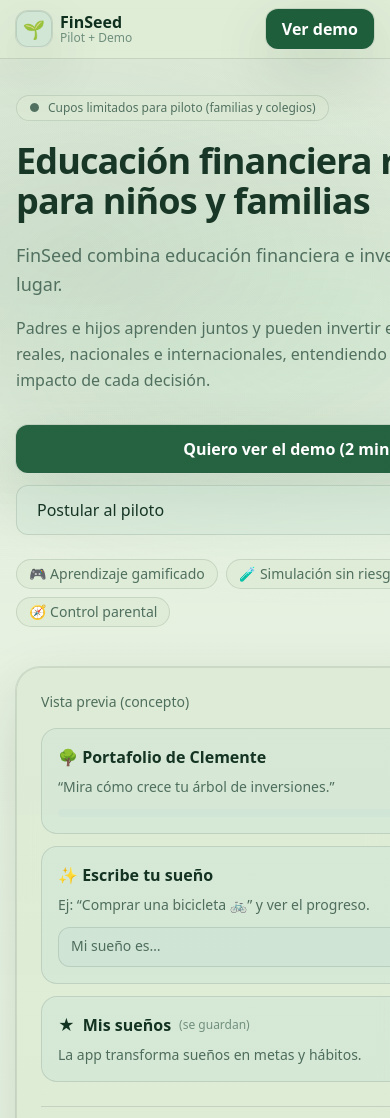
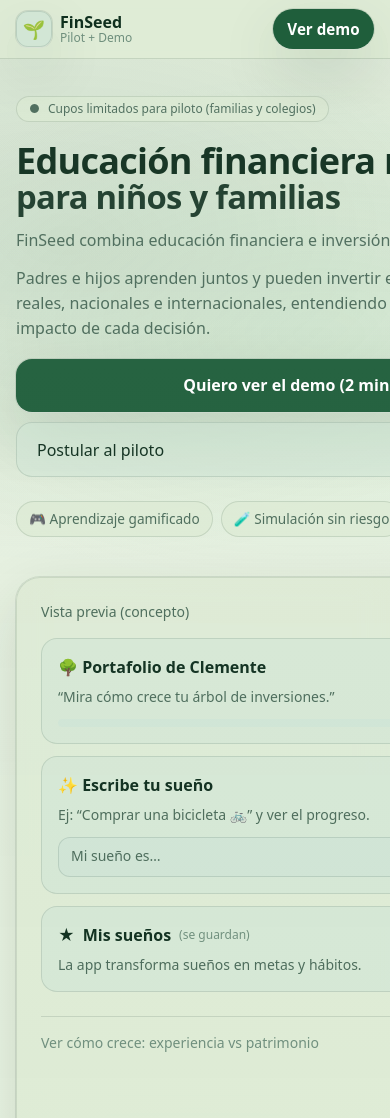
Before and after one commit to clemebarella-hub/FinSeed-landing-, a plain HTML site: page index.html in a window 390 px wide. Shown: the top 1118 px of the page. Drawn offline with nearby package versions, Linux system fonts and the light colour scheme.

Commit message:
Implement mobile styles for hero section
Added mobile-specific styles for improved layout on small screens.

```diff
--- a/index.html
+++ b/index.html
@@ -287,6 +287,74 @@
       max-width: 28rem !important;
     }
   }
+      /* =========================
+   Mobile fix (iPhone/Android)
+   Pegar al FINAL del <style>
+   ========================= */
+
+@media (max-width: 480px) {
+
+  /* HERO: reduce padding vertical para que no ocupe toda la pantalla */
+  main#top section.gridGlow .mx-auto.max-w-6xl.px-4.py-14.md\:py-20.relative {
+    padding-top: 2.25rem !important;
+    padding-bottom: 2.5rem !important;
+  }
+
+  /* TÍTULO (H1): más chico y compacto en móvil */
+  main#top section.gridGlow h1 {
+    font-size: 2.25rem !important;   /* ~36px */
+    line-height: 1.05 !important;
+    letter-spacing: -0.02em !important;
+  }
+
+  /* Subtítulo del H1 (el <span class="block ...">) */
+  main#top section.gridGlow h1 span {
+    font-size: 2.05rem !important;
+    line-height: 1.05 !important;
+    opacity: 0.92;
+  }
+
+  /* Párrafos del hero: más legibles y menos altos */
+  main#top section.gridGlow p.mt-5,
+  main#top section.gridGlow p.mt-4 {
+    font-size: 1rem !important;
+    line-height: 1.55 !important;
+    margin-top: 0.85rem !important;
+  }
+
+  /* BOTONES del hero: tamaño normal */
+  main#top section.gridGlow .mt-8.flex.flex-col.sm\:flex-row.gap-3 {
+    margin-top: 1.15rem !important;
+    gap: 0.65rem !important;
+  }
+
+  main#top section.gridGlow .mt-8.flex.flex-col.sm\:flex-row.gap-3 button,
+  main#top section.gridGlow .mt-8.flex.flex-col.sm\:flex-row.gap-3 a {
+    padding-top: 0.9rem !important;
+    padding-bottom: 0.9rem !important;
+    font-size: 1rem !important;
+    border-radius: 1rem !important;
+  }
+
+  /* CHIPS (Aprendizaje gamificado, etc): más compactos */
+  main#top section.gridGlow .mt-6.flex.flex-wrap.gap-2.text-sm span {
+    font-size: 0.85rem !important;
+    padding: 0.45rem 0.75rem !important;
+  }
+
+  /* HEADER sticky: más bajo (gana espacio) */
+  header .mx-auto.max-w-6xl.px-4.py-3 {
+    padding-top: 0.55rem !important;
+    padding-bottom: 0.55rem !important;
+  }
+
+  /* Botón “Ver demo” del header: más compacto */
+  #btnDemoTop {
+    padding: 0.55rem 0.9rem !important;
+    border-radius: 999px !important;
+    font-size: 0.95rem !important;
+  }
+}
 </style>
 </head>
 
```
